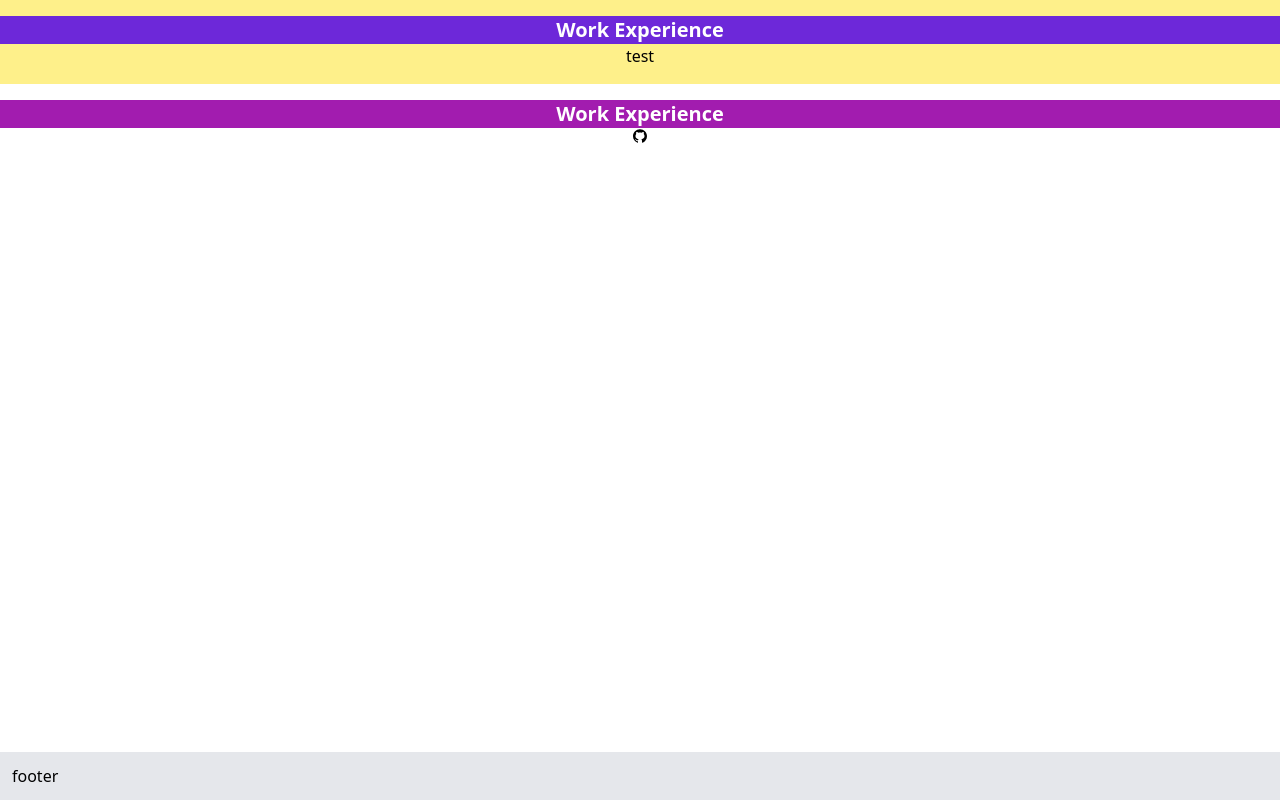
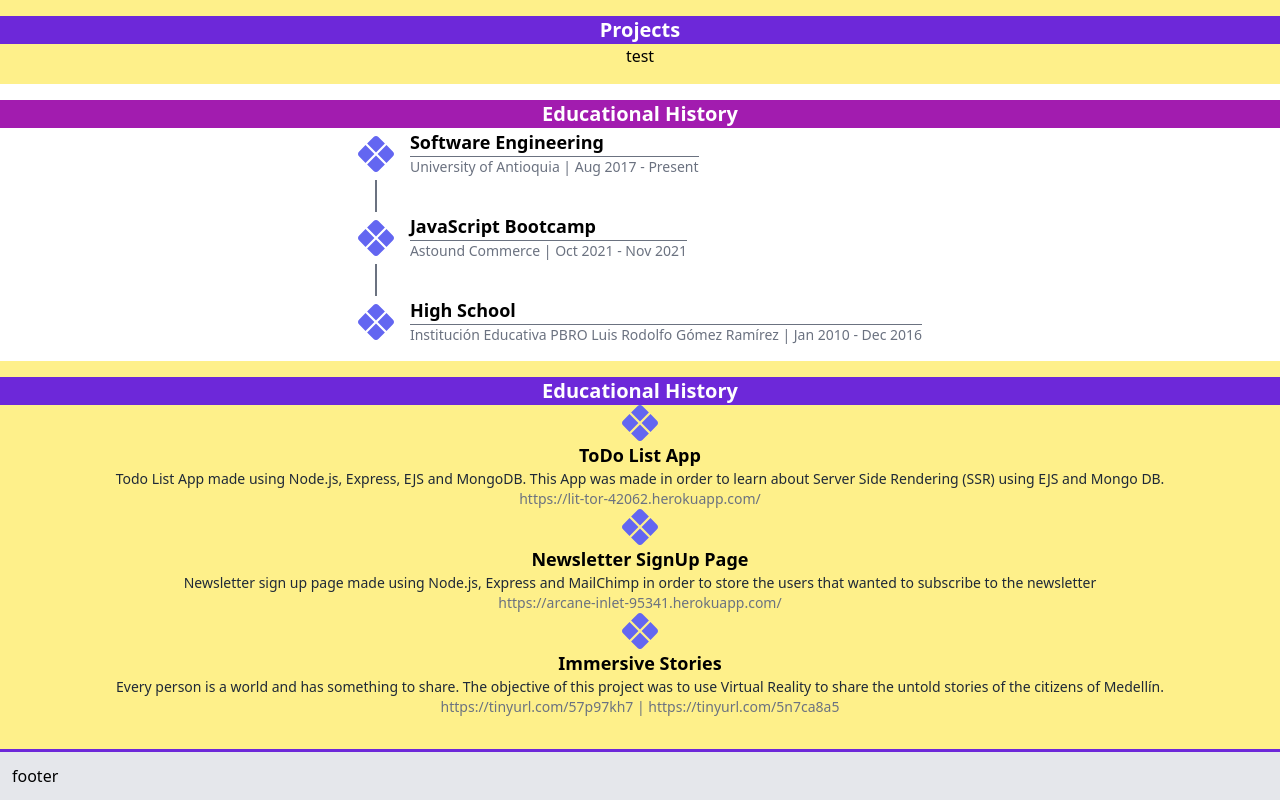
Before and after one commit to bastian-g11/cv-bastian-g11, a React (Create React App) app: page / in a window 1280 px wide. Built offline with nearby package versions, Linux system fonts and the light colour scheme.

Commit message:
FEAT: Some section components and components created

```diff
--- a/src/components/Information.jsx
+++ b/src/components/Information.jsx
@@ -1,8 +1,17 @@
-import { AiFillGithub } from 'react-icons/ai';
+import { BsXDiamondFill } from 'react-icons/bs';
 
-const Information = () => (
-  <div>
-    <AiFillGithub />
+// TODO: Add icon as a Prop
+const Information = ({ title, subTitle, lastItem }) => (
+  <div className='flex items-start gap-4'>
+    <div className='flex flex-col items-center mt-2'>
+      <BsXDiamondFill className='text-4xl text-indigo-500' />
+      {!lastItem && <div className='border-l-2 border-gray-500 h-8 mt-2' />}
+    </div>
+    <div>
+      <h1 className='text-lg font-bold'>{title}</h1>
+      <hr className='border-gray-500' />
+      <p className='text-sm text-gray-500'>{subTitle}</p>
+    </div>
   </div>
 );
 
--- /dev/null
+++ b/src/components/Project.jsx
@@ -0,0 +1,13 @@
+import { BsXDiamondFill } from 'react-icons/bs';
+
+// TODO: Add icon as a Prop
+const Project = ({ title, description, link }) => (
+  <div className='flex flex-col items-center'>
+    <BsXDiamondFill className='text-4xl text-indigo-500' />
+    <h1 className='text-lg font-bold'>{title}</h1>
+    <p className='text-sm text-gray-800'>{description}</p>
+    <p className='text-sm text-gray-500'>{link}</p>
+  </div>
+);
+
+export { Project };
--- /dev/null
+++ b/src/components/Skill.jsx
@@ -0,0 +1,32 @@
+const Skill = ({ title, percentage = 100 }) => (
+  <div>
+    <h1 className='text-lg font-bold'>{title}</h1>
+    <div className='flex flex-nowrap'>
+      <svg viewBox='0 0 36 36'>
+        <path
+          className='fill-transparent stroke-gray-400 stroke-2'
+          d='M18 2.0845
+          a 15.9155 15.9155 0 0 1 0 31.831
+          a 15.9155 15.9155 0 0 1 0 -31.831'
+        />
+        <path
+          style={{ strokeDasharray: `${percentage}, 100` }}
+          className='fill-transparent stroke-1 stroke-indigo-600'
+          d='M18 2.0845
+          a 15.9155 15.9155 0 0 1 0 31.831
+          a 15.9155 15.9155 0 0 1 0 -31.831'
+        />
+        <text
+          className='text-sm'
+          x='50%'
+          y='50%'
+          style={{ dominantBaseline: 'middle', textAnchor: 'middle' }}
+        >
+          {percentage}%
+        </text>
+      </svg>
+    </div>
+  </div>
+);
+
+export { Skill };
--- /dev/null
+++ b/src/components/page-sections/Education.jsx
@@ -0,0 +1,22 @@
+import { Section } from 'components/Section';
+import { Information } from 'components/Information';
+
+const Education = () => (
+  <Section title='Educational History' titleBackground='bg-fuchsia-700'>
+    <Information
+      title='Software Engineering'
+      subTitle='University of Antioquia | Aug 2017 - Present'
+    />
+    <Information
+      title='JavaScript Bootcamp'
+      subTitle='Astound Commerce | Oct 2021 - Nov 2021'
+    />
+    <Information
+      title='High School'
+      subTitle='Institución Educativa PBRO Luis Rodolfo Gómez Ramírez | Jan 2010 - Dec 2016'
+      lastItem='true'
+    />
+  </Section>
+);
+
+export { Education };
--- /dev/null
+++ b/src/components/page-sections/Projects.jsx
@@ -0,0 +1,30 @@
+import { Section } from 'components/Section';
+import { Project } from 'components/Project';
+
+const Projects = () => (
+  <Section title='Educational History' background='bg-yellow-200'>
+    <Project
+      title='ToDo List App'
+      description='Todo List App made using Node.js, Express,
+      EJS and MongoDB. This App was made in order to learn about Server Side Rendering (SSR)
+      using EJS and Mongo DB.'
+      link='https://lit-tor-42062.herokuapp.com/'
+    />
+
+    <Project
+      title='Newsletter SignUp Page'
+      description='Newsletter sign up page made using Node.js,
+      Express and MailChimp in order to store the users that wanted to subscribe to the newsletter'
+      link='https://arcane-inlet-95341.herokuapp.com/'
+    />
+
+    <Project
+      title='Immersive Stories'
+      description='Every person is a world and has something to share. The objective of this project was to use
+      Virtual Reality to share the untold stories of the citizens of Medellín.'
+      link='https://tinyurl.com/57p97kh7 | https://tinyurl.com/5n7ca8a5'
+    />
+  </Section>
+);
+
+export { Projects };
--- /dev/null
+++ b/src/components/page-sections/Skills.jsx
@@ -0,0 +1,11 @@
+import { Section } from 'components/Section';
+import { Skill } from 'components/Skill';
+
+const Skills = () => (
+  <Section title='Skills' background='bg-yellow-200'>
+    <Skill title='JavaScript' percentage='20' />
+    <Skill title='Node.js' percentage='40' />
+  </Section>
+);
+
+export { Skills };
--- a/src/pages/Home.jsx
+++ b/src/pages/Home.jsx
@@ -1,6 +1,8 @@
 import React from 'react';
 import { Section } from 'components/Section';
-import { Information } from 'components/Information';
+import { Education } from 'components/page-sections/Education';
+import { Projects } from 'components/page-sections/Projects';
+import { Skills } from 'components/page-sections/Skills';
 
 const Home = () => (
   <main>
@@ -8,12 +10,12 @@ const Home = () => (
     <div className='flex flex-col'>
       {/* <span className='text-indigo-500 text-lg'>With Tailwind...</span>
       <span className='text-gray-200'>And react router</span> */}
-      <Section title='Work Experience' background='bg-yellow-200'>
+      <Section title='Projects' background='bg-yellow-200'>
         <h1>test</h1>
       </Section>
-      <Section title='Work Experience' titleBackground='bg-fuchsia-700'>
-        <Information />
-      </Section>
+      <Education />
+      <Projects />
+      <Skills />
     </div>
   </main>
 );
```
